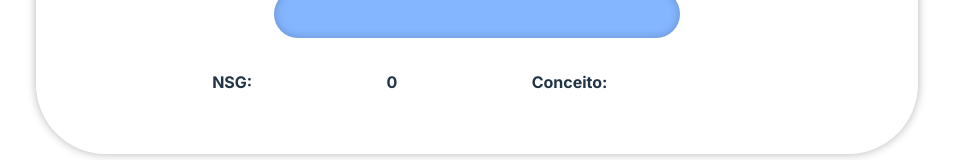
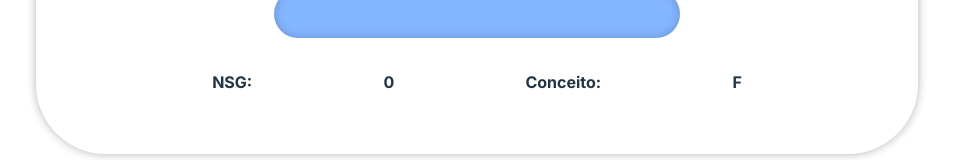
Before and after one commit to nicolashdx/HubLN, a React (Vite) app: page /nsg in a window 1280 px wide. Shown: the part 453-613 px from the top of the page, without its empty margins (135-1088 px from the left). Built offline with nearby package versions, Linux system fonts and the light colour scheme.

Commit message:
nsg function

```diff
--- a/src/NSG.jsx
+++ b/src/NSG.jsx
@@ -1,31 +1,55 @@
 
-import React, { createElement, appendChild, useState } from 'react';
+import React, { useState } from 'react';
 
 import Navbar from './navbar';
 
 import { CiCircleRemove } from "react-icons/ci";
-
 
 import './nsg.css'
 
 function NSG() {
   const [disciplinas, set_disciplinas] = useState([]);
   const [nsg_value, set_nsg_value] = useState(0);
+  const [conceito_value, set_conceito_value] = useState('F')
 
-  const calc_nsg = () => {
+  const calc_nsg = (disciplinas) => {
+    if(disciplinas.length === 0){
+      set_nsg_value(0);
+      set_conceito_value('F');
+      return;
+    }
+
     var soma = 0;
     var peso = 0;
     for(var i=0; i < disciplinas.length; i++){
       const item = disciplinas[i];
       const nota = parseFloat(item.nota);
       const ch = parseFloat(item.carga_horaria);
-      console.log(`Nota: ${nota} CH: ${ch}`)
       soma += nota*ch;
       peso += ch;
+    }
+    const parcial = soma/peso
 
+    set_nsg_value(parcial)
+
+    if(parcial >= 90){
+      set_conceito_value('A')
     }
-    console.log(`Soma: ${soma} Peso: ${peso} NSG: ${(peso != 0) ? soma/peso : 0}`)
-    set_nsg_value(soma/peso)
+    else if(parcial >= 80 && parcial < 90){
+      set_conceito_value('B')
+    }
+    else if(parcial >= 70 && parcial < 80){
+      set_conceito_value('C')
+    }
+    else if(parcial >= 60 && parcial < 70){
+      set_conceito_value('D')
+    }
+    else if(parcial >= 40 && parcial < 60){
+      set_conceito_value('E')
+    }
+    else if(parcial >= 0 && parcial < 40){
+      set_conceito_value('F')
+    }
   }
 
   const add_disciplinas = () => {
@@ -33,17 +57,28 @@ function NSG() {
     const nota_value = parseInt(document.getElementsByClassName('nota_input')[0].value);
 
     if(!nota_value || nota_value < 0 || nota_value > 100){
+      document.getElementsByClassName('nota_input')[0].value = '';
       window.alert("Valor de nota inválido.\nNota deve ser um valor entre 0 e 100.")
       return;
     }
 
-    disciplinas.push({carga_horaria: ch_value, nota: nota_value})
+    const att_disciplinas = [...disciplinas, {carga_horaria: ch_value, nota: nota_value}];
+
+    set_disciplinas(att_disciplinas);
 
     document.getElementsByClassName('ch_input')[0].value = 30;
     document.getElementsByClassName('nota_input')[0].value = '';
 
-    calc_nsg();
+    calc_nsg(att_disciplinas);
   }
+
+  const rm_disciplina = (index) => {
+    const att_disciplinas = [...disciplinas];
+    att_disciplinas.splice(index, 1);
+    set_disciplinas(att_disciplinas);
+
+    calc_nsg(att_disciplinas)
+  };
 
   return (
     <>
@@ -70,7 +105,7 @@ function NSG() {
                 <p>{index+1}</p>
                 <p>{item.carga_horaria}H</p>
                 <p>{item.nota}</p>
-                <button><CiCircleRemove /></button>
+                <button onClick={index => rm_disciplina(index)}><CiCircleRemove /></button>
               </li>
             ))}
             </ul>
@@ -79,7 +114,7 @@ function NSG() {
             <p>NSG:</p>
             <p className='nsgResult'>{parseFloat(nsg_value.toFixed(2))}</p>
             <p>Conceito:</p>
-            <p className='conceitoResult'></p>
+            <p className='conceitoResult'>{conceito_value}</p>
           </div>
           </div>
           <Navbar className="navbar"/>
```
